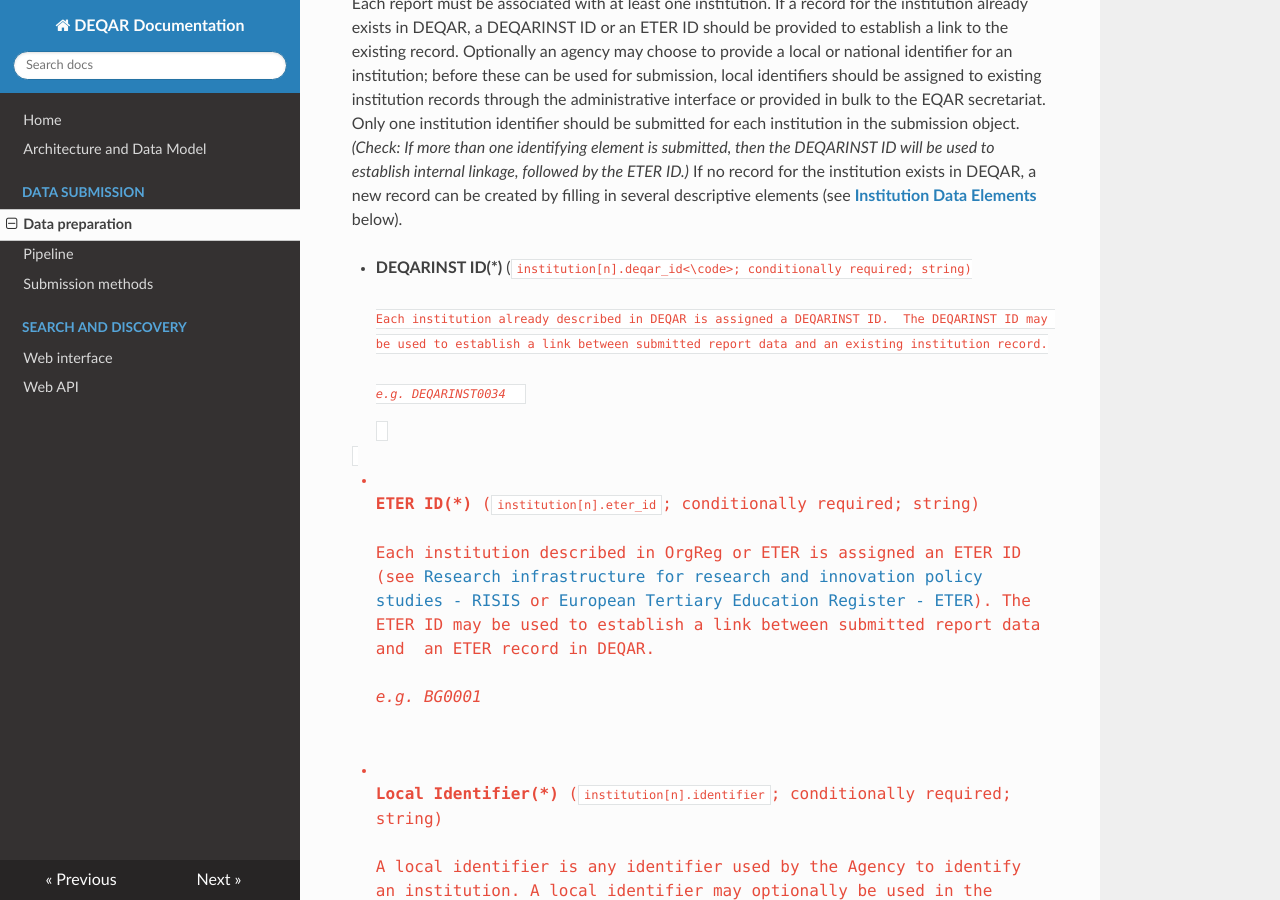
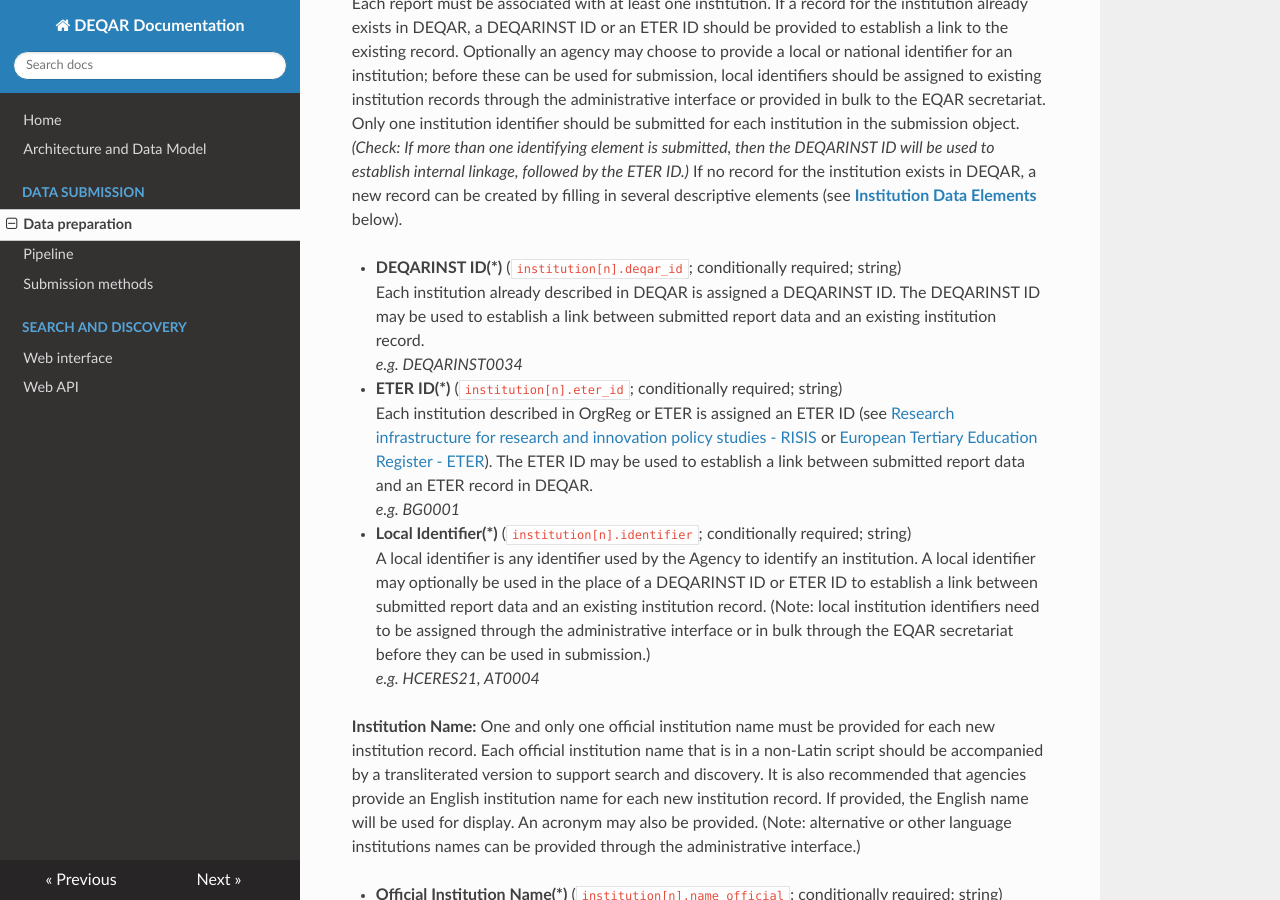
Before and after one commit to EQAR/deqar-docs, an MkDocs documentation site: the page built from docs/submission_object_fields.md, in a window 1280 px wide and 900 px high, scrolled down 4042 px. Built offline with MkDocs 1.6.1, drawn with Linux system fonts in a browser that asks for light colours; nearby versions of some CDN libraries; old or Windows-style settings are respelled for this version of MkDocs.

Commit message:
Update submission_object_fields.md

```diff
--- a/docs/submission_object_fields.md
+++ b/docs/submission_object_fields.md
@@ -107,7 +107,7 @@
 ### Institution Identification (linking to existing record)
 Each report must be associated with at least one institution. If a record for the institution already exists in DEQAR, a DEQARINST ID or an ETER ID should be provided to establish a link to the existing record. Optionally an agency may choose to provide a local or national identifier for an institution; before these can be used for submission, local identifiers should be assigned to existing institution records through the administrative interface or provided in bulk to the EQAR secretariat. Only one institution identifier should be submitted for each institution in the submission object. *(Check: If more than one identifying element is submitted, then the DEQARINST ID will be used to establish internal linkage, followed by the ETER ID.)* If no record for the institution exists in DEQAR, a new record can be created by filling in several descriptive elements (see [**Institution Data Elements**](https://docs.deqar.eu/submission_object_fields/#institution-data-elements) below).
 
-- **DEQARINST ID(\*)** (<code>institution[n].deqar_id<\code>; conditionally required; string)
+- **DEQARINST ID(\*)** (<code>institution[n].deqar_id</code>; conditionally required; string)
 Each institution already described in DEQAR is assigned a DEQARINST ID.  The DEQARINST ID may be used to establish a link between submitted report data and an existing institution record.
 *e.g. DEQARINST0034*
 
```
